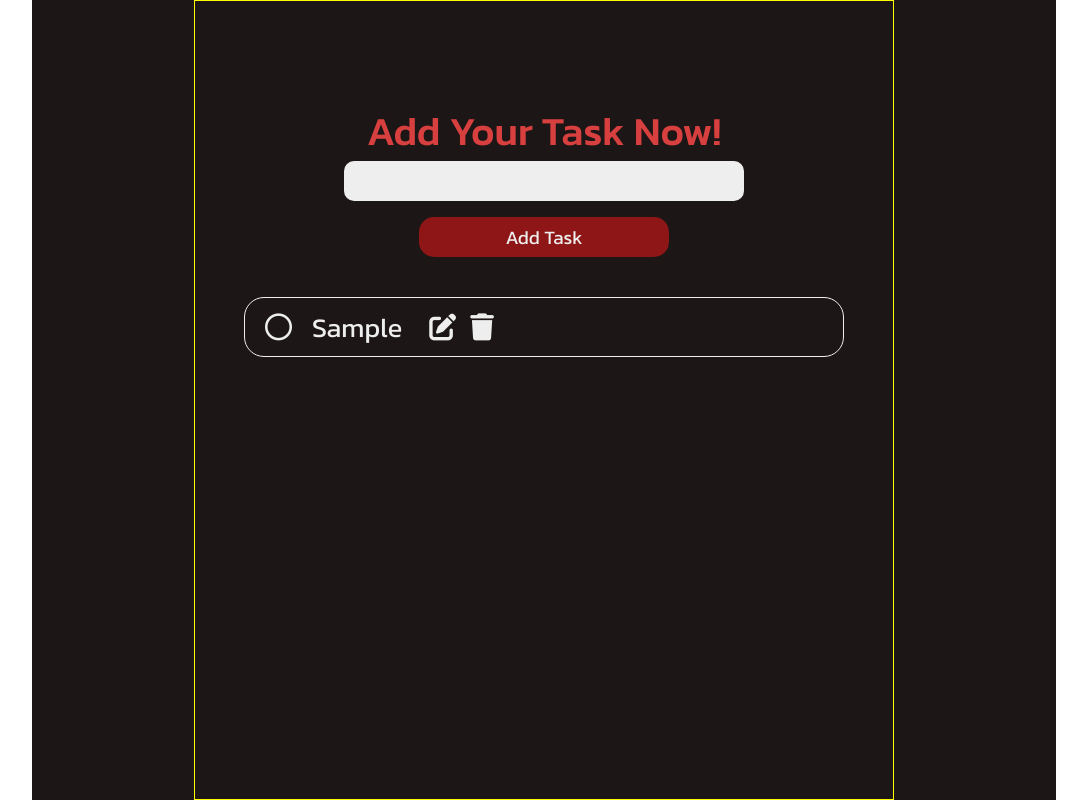
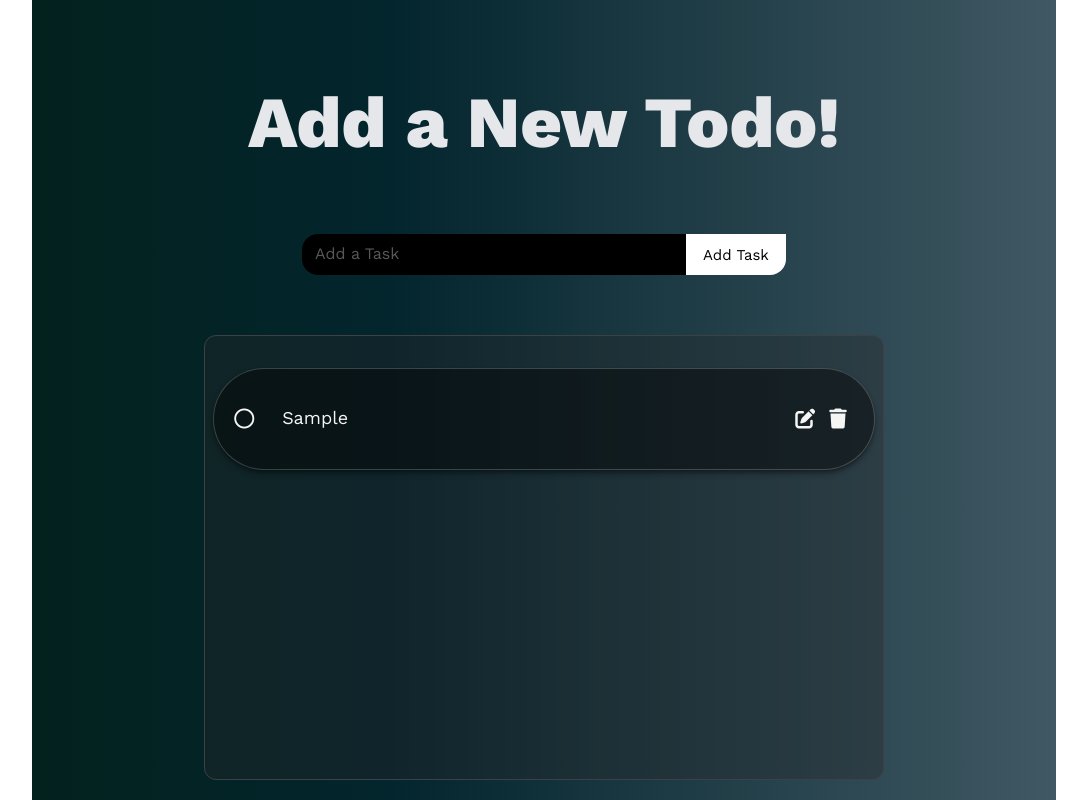
Before and after one commit to dipenmagdani/Webelight-Curriculum, a plain HTML site: page task-javascript/task-3-todolist/index.html in a window 1280 px wide. Both pictures are taken after typing "Sample" into the empty fields and a click on the button "Add Task". Shown: the whole page, without its empty margins (96-1183 px from the left). Drawn offline with nearby package versions, Linux system fonts and the light colour scheme.

Commit message:
Updated the UI and added all functionalities

```diff
--- a/task-javascript/task-3-todolist/index.html
+++ b/task-javascript/task-3-todolist/index.html
@@ -8,8 +8,7 @@
     <link rel="stylesheet" type="text/css" href="styles/style.css">
     <link rel="preconnect" href="https://fonts.googleapis.com">
     <link rel="preconnect" href="https://fonts.gstatic.com" crossorigin>
-    <link
-        href="https://fonts.googleapis.com/css2?family=Kanit:ital,wght@0,100;0,200;0,300;0,400;0,500;0,600;0,700;0,800;0,900;1,100;1,200;1,300;1,400;1,500;1,600;1,700;1,800;1,900&display=swap"
+    <link href="https://fonts.googleapis.com/css2?family=Work+Sans:ital,wght@0,100..900;1,100..900&display=swap"
         rel="stylesheet">
     <script src="https://kit.fontawesome.com/204d9694fe.js" crossorigin="anonymous"></script>
 </head>
@@ -18,22 +17,29 @@
     <div class="container">
         <div class="main-content">
             <div class="header">
-                <h1>Add Your Task Now!</h1>
+                <h1>Add a New Todo!</h1>
                 <div class="input">
-                    <input type="text" id="taskInput">
+                    <input type="text" id="taskInput" placeholder="Add a Task">
                     <button id="addTaskBtn" onclick="addTask()">Add Task</button>
                 </div>
             </div>
             <div class="todo-list">
                 <ul class="list">
                     <!-- <li class="task">
-                        <i class="fa-regular fa-circle"></i>
-                        <span>Task 1</span>
+                        <div class="task-info">
+                            <i class="fa-regular fa-circle"></i>
+                            <div class="text">
+                                <span>Task 1</span>
+                            </div>
+                        </div>
                         <div class="manipulate">
                             <i class="fa-solid fa-pen-to-square"></i>
                             <i class="fa-solid fa-trash"></i>
                         </div>
                     </li> -->
+                    <li class="empty-list">
+                        <span>Your List is empty. Add a task now!</span>
+                    </li>
                 </ul>
             </div>
         </div>
--- a/task-javascript/task-3-todolist/scripts/script.js
+++ b/task-javascript/task-3-todolist/scripts/script.js
@@ -1,15 +1,36 @@
 const input = document.querySelector("#taskInput");
+const todoDiv = document.querySelector(".todo-list");
 const mainList = document.querySelector(".list");
-const todoDiv = document.querySelector(".todo-list");
+const emptyList = document.querySelector(".empty-list");
+
+let marked = false;
 const addTask = () => {
+  if (mainList.children[1]) {
+    emptyList.style.display = "static";
+  } else {
+    emptyList.style.display = "none";
+  }
+
+  console.log(mainList.children);
+  if (input.value === "") return alert("Input Cannot Be Empty!");
   const newLi = document.createElement("li");
   newLi.classList.add("task");
 
+  const checkIcon = document.createElement("i");
+  checkIcon.classList.add("fa-regular", "fa-circle");
+  checkIcon.style.cursor = "pointer";
+
+  const spanDiv = document.createElement("div");
+  spanDiv.classList.add("text");
   const newSpan = document.createElement("span");
   newSpan.textContent = input.value;
 
-  const checkIcon = document.createElement("i");
-  checkIcon.classList.add("fa-regular", "fa-circle");
+  spanDiv.appendChild(newSpan);
+
+  const taskInfoDiv = document.createElement("div");
+  taskInfoDiv.classList.add("task-info");
+  taskInfoDiv.appendChild(checkIcon);
+  taskInfoDiv.appendChild(spanDiv);
 
   const newDiv = document.createElement("div");
   newDiv.classList.add("manipulate");
@@ -20,8 +41,7 @@ const addTask = () => {
   const editIcon = document.createElement("i");
   editIcon.classList.add("fa-solid", "fa-pen-to-square");
 
-  newLi.appendChild(checkIcon);
-  newLi.appendChild(newSpan);
+  newLi.appendChild(taskInfoDiv);
   newDiv.appendChild(editIcon);
   newDiv.appendChild(deleteIcon);
 
@@ -30,6 +50,21 @@ const addTask = () => {
   mainList.appendChild(newLi);
 
   todoDiv.appendChild(mainList);
+
+  const todoItems = [
+    {
+      id: Date.now(),
+      taskData: input.value,
+      checkedItem: false,
+    },
+  ];
+
+  const storedInputs = JSON.parse(localStorage.getItem("todoTask")) || [];
+
+  localStorage.setItem(
+    "todoTask",
+    JSON.stringify([...storedInputs, todoItems])
+  );
   input.value = "";
 
   deleteIcon.addEventListener("click", () => {
@@ -37,12 +72,27 @@ const addTask = () => {
   });
 
   checkIcon.addEventListener("click", () => {
+    marked = true;
+    const markIcon = document.createElement("i");
+    markIcon.classList.add("fa-solid", "fa-check");
+    markIcon.style.cursor = "pointer";
+    markIcon.style.color = "rgba(255, 255, 255, 0.2)";
+
     newSpan.style.textDecoration = "line-through";
-    checkIcon.classList.remove("fa-regular", "fa-regular");
-    checkIcon.classList.add("fa-solid", "fa-check");
+    checkIcon.replaceWith(markIcon);
+
+    markIcon.addEventListener("click", () => {
+      marked = false;
+      newSpan.style.textDecoration = "none";
+      markIcon.replaceWith(checkIcon);
+    });
   });
 
   editIcon.addEventListener("click", () => {
+    if (marked) {
+      alert("Cannot Edit Checked Task!");
+      return;
+    }
     const data = prompt("Enter New Task");
     newSpan.textContent = data;
   });
--- a/task-javascript/task-3-todolist/styles/style.css
+++ b/task-javascript/task-3-todolist/styles/style.css
@@ -2,14 +2,20 @@
   padding: 0;
   margin: 0;
   box-sizing: border-box;
-  font-family: "Kanit", sans-serif;
+  font-family: "Work Sans", sans-serif;
 }
 
 .container {
   max-width: 1024px;
   margin: 0 auto;
   height: auto;
-  background-color: #1d1616;
+  background: rgb(3, 34, 30);
+  background: linear-gradient(
+    90deg,
+    rgba(3, 34, 30, 1) 0%,
+    rgba(3, 37, 45, 1) 35%,
+    rgba(64, 88, 99, 1) 100%
+  );
   display: flex;
   justify-content: center;
 }
@@ -18,77 +24,176 @@
   align-items: center;
   height: 100vh;
   flex-direction: column;
-  border: 1px solid yellow;
-  width: 700px;
-  padding: 100px;
+  max-width: 1300px;
+  padding-top: 80px;
   gap: 40px;
 }
+.header {
+  display: flex;
+  flex-direction: column;
+  gap: 70px;
+  max-width: 1000px;
+}
 .header h1 {
-  font-size: 40px;
-  color: #d84040;
+  font-size: 72px;
+  color: rgb(229 231 235);
   font-weight: 500;
   text-align: center;
+  max-width: 700px;
+  font-weight: 800;
 }
 .input {
   display: flex;
-  flex-direction: column;
   align-items: center;
   justify-content: center;
-  gap: 16px;
 }
 .input input[type="text"] {
-  background-color: #eeeeee;
+  background-color: black;
+  color: #ffffff;
+  width: 384px;
+  border-top-left-radius: 16px;
+  border-bottom-left-radius: 16px;
+  padding: 13px;
   border: none;
-  border-radius: 10px;
-  padding: 10px;
-  width: 400px;
 }
-
+.input input[type="text"]::placeholder {
+  font-family: "Work Sans", sans-serif;
+  font-size: 16px;
+  color: #eeeeee5e;
+}
 .input button {
-  width: 250px;
-  height: 40px;
-  border-radius: 15px;
+  background-color: white;
+  color: black;
+  padding: 11.3px;
+  width: 100px;
+  border-top-right-radius: 0px;
+  border-bottom-right-radius: 16px;
   border: none;
-  text-align: center;
-  font-size: 19px;
-  color: #eeeeee;
-  background-color: #8e1616;
+  font-size: 15px;
+  font-weight: 400;
   cursor: pointer;
 }
-
 .input button:hover {
-  background-color: #1d1616;
-  border: 1px solid #8e1616a1;
-  transform: all 1s linear;
+  background-color: #eeeeeed2;
+  transition: all 0.2s ease-in-out;
 }
-
+.todo-list {
+  height: 550px;
+  display: flex;
+  justify-content: center;
+  align-items: start;
+  border: 1px solid rgb(63 63 70);
+  margin: 20px 0px;
+  overflow-y: auto;
+  border-radius: 12px;
+  background-color: rgba(39, 39, 42, 0.37);
+  padding: 8px;
+  max-width: 100%;
+  overflow-y: auto;
+}
 .todo-list .list {
   list-style: none;
   display: flex;
-  align-items: flex-start;
-  justify-content: space-around;
+  align-items: center;
+  justify-content: center;
   flex-direction: column;
   width: 100%;
-  gap: 20px;
+}
+.list .empty-list {
+  display: flex;
+  justify-content: center;
+  align-items: center;
+  width: 100%;
+  height: 56px;
+  margin-top: 24px;
+  background-color: rgba(0, 0, 0, 0.329);
+}
+
+.empty-list span {
+  color: rgb(245 245 244);
+  font-size: 20px;
 }
 .list .task {
+  margin-top: 24px;
+  border: 1px solid rgba(255, 255, 255, 0.2);
+  border-radius: 9999px;
   display: flex;
-  border: 1px solid #eeeeee;
-  border-radius: 20px;
-  width: 600px;
-  height: 60px;
   align-items: center;
-  font-size: 27px;
-  color: #eeeeee;
-  background-color: #1d1616;
-  padding: 20px;
+  justify-content: space-between;
+  padding: 0px 20px;
+  width: 100%;
+  max-height: 120px;
+  font-size: 20px;
+  color: rgb(245 245 244);
+  background: rgba(0, 0, 0, 0.438);
   gap: 20px;
+  box-shadow: 0 4px 6px -1px rgba(0, 0, 0, 0.4),
+    0 2px 4px -2px rgba(0, 0, 0, 0.4);
 }
 
-.list .task i {
+.task .task-info {
+  display: flex;
+  gap: 14px;
+  justify-content: flex-start;
+  align-items: center;
+  height: 100%;
+}
+
+.task-info .text {
+  width: 500px;
+  height: 100px;
+  overflow-y: auto;
+  display: flex;
+  align-items: center;
+}
+
+.task-info span {
+  font-size: 18px;
+  padding: 14px;
+  word-wrap: break-word;
+  line-height: 1.5;
+  text-align: left;
+  position: relative;
+  bottom: 2px;
+}
+.task i {
   cursor: pointer;
+  transition: all 0.3s ease-in-out;
+}
+.task i.fa-circle:hover {
+  color: rgba(159, 219, 159, 0.5);
+  font-size: 30px;
+  transition: all 0.3s ease-in-out;
+  /* transform: translate(0px, 5px); */
+}
+
+.task .manipulate i:hover {
+  border-radius: 30px;
+  color: rgb(78, 130, 207);
+  font-size: 30px;
+  transition: all 0.3s ease-in-out;
 }
 .list .manipulate i {
   padding: 7px;
   cursor: pointer;
 }
+
+@media (max-width: 768px) {
+  .container {
+    align-items: center;
+  }
+  .todo-list {
+    width: 400px;
+  }
+
+  .main-content {
+    align-items: center;
+    width: 400px;
+  }
+  .header {
+    width: 400px;
+  }
+  .header h1 {
+    font-size: 28px;
+  }
+}
```
